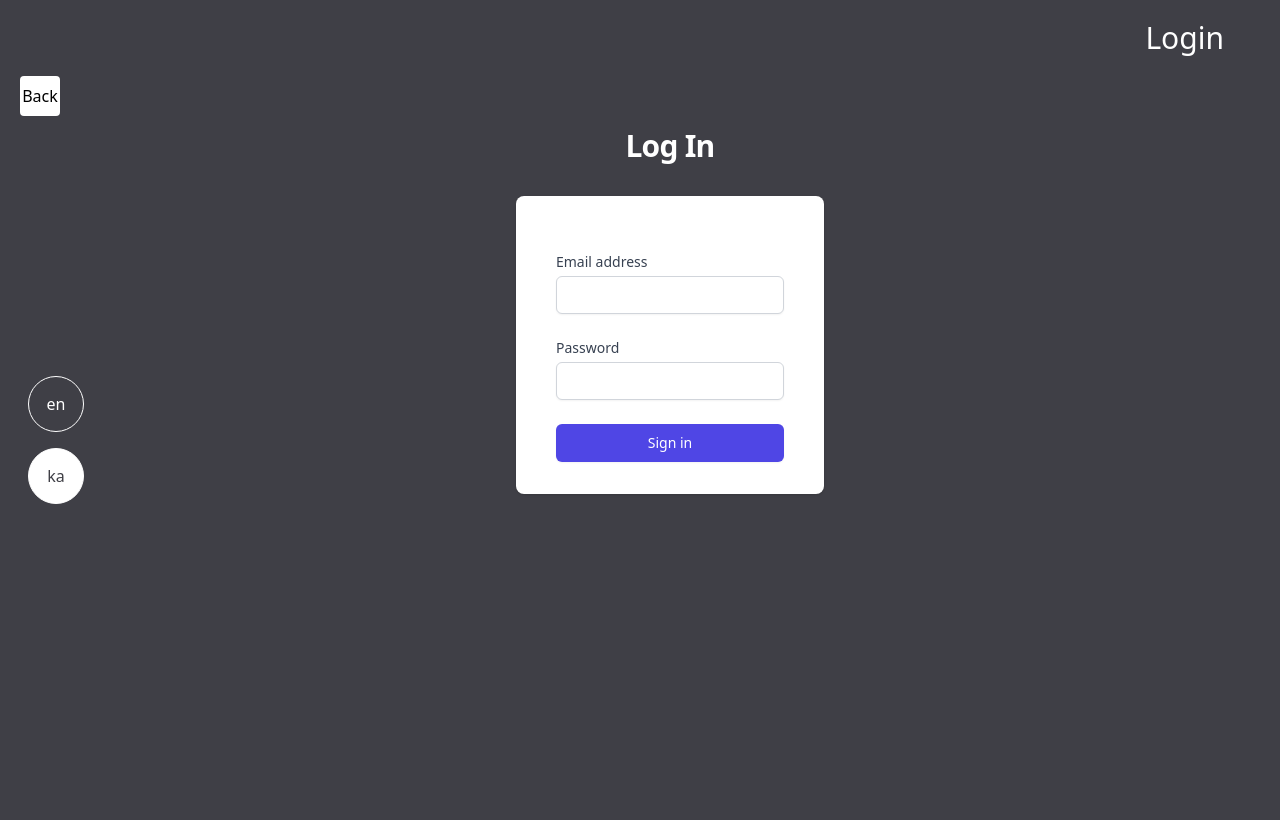
After one commit to sabalap/movie-quotes-local, a Laravel app: template resources/views/login/create.blade.php in a window 1280 px wide. The commit adds this page. Run offline with Laravel 9, Linux system fonts and the light colour scheme; the template is opened without the code that fills it, so the values that code supplies are empty; style sheets or scripts are compiled from the project's sources; parts of the project's set-up code (start-up, migrations or seed data) failed here and were passed over.

Commit message:
feat: login and logout

```diff
--- a/resources/views/components/layout.blade.php
+++ b/resources/views/components/layout.blade.php
@@ -13,8 +13,23 @@
         <!-- Styles -->
 
     </head>
-    <body class="bg-zinc-700">
-        <div class="flex">
+    <body class="bg-zinc-700 min-h-screen">
+        @auth
+        <div class="mt-5 text-white justify-end mr-14 text-3xl flex">
+            <h2 class="mr-8">Welcome!</h2>
+            <form method="POST" action="/logout">
+                @csrf
+                <button type="submit" class="bg-pink-200 text-black">Logout</button>
+            </form>
+        </div>
+        @else
+        <div class="mt-5 text-white text-right mr-14 text-3xl">
+            <a href="/login">
+                Login
+            </a>
+        </div>
+        @endauth
+        <div class="flex mb-3">
             <language-panel>
                 <div class="mt-80 ml-7 flex flex-col fixed">
                     <span class="mb-4 w-14 h-14 flex items-center justify-center text-white rounded-full border-white border">en</span>
--- /dev/null
+++ b/resources/views/login/create.blade.php
@@ -0,0 +1,33 @@
+<x-layout>
+    <button class="ml-5 w-10 h-10 bg-white mt-5 rounded">
+        <a href="/">Back</a>
+    </button>
+    <div class="flex-col mx-auto">
+        <div class="flex min-h-full flex-col justify-center py-12 sm:px-6 lg:px-8">
+            <div class="sm:mx-auto sm:w-full sm:max-w-md">
+            <h2 class="mt-6 text-center text-3xl font-bold tracking-tight text-white">Log In</h2>
+            </div>
+            <div class="mt-8 sm:mx-auto sm:w-full sm:max-w-md">
+            <div class="bg-white py-8 px-4 shadow sm:rounded-lg sm:px-10">
+            <form action="/login" class="space-y-6" method="POST">
+            @csrf
+          <div>
+            <label for="email" class="block text-sm font-medium text-gray-700">Email address</label>
+            <div class="mt-1">
+              <input id="email" name="email" type="email" autocomplete="email" class="block w-full appearance-none rounded-md border border-gray-300 px-3 py-2 placeholder-gray-400 shadow-sm focus:border-indigo-500 focus:outline-none focus:ring-indigo-500 sm:text-sm">
+            </div>
+          </div>
+
+          <div>
+            <label for="password" class="block text-sm font-medium text-gray-700">Password</label>
+            <div class="mt-1">
+              <input id="password" name="password" type="password" autocomplete="current-password" class="block w-full appearance-none rounded-md border border-gray-300 px-3 py-2 placeholder-gray-400 shadow-sm focus:border-indigo-500 focus:outline-none focus:ring-indigo-500 sm:text-sm">
+            </div>
+          </div>
+
+          <div>
+            <button type="submit" class="flex w-full justify-center rounded-md border border-transparent bg-indigo-600 py-2 px-4 text-sm font-medium text-white shadow-sm hover:bg-indigo-700 focus:outline-none focus:ring-2 focus:ring-indigo-500 focus:ring-offset-2">Sign in</button>
+          </div>
+        </form>
+    </div>
+</x-layout>
--- a/resources/views/movies/show.blade.php
+++ b/resources/views/movies/show.blade.php
@@ -1,5 +1,5 @@
 <x-layout>
-    <button class="w-10 h-10 bg-white mt-5 rounded">
+    <button class="ml-5 w-10 h-10 bg-white mt-5 rounded">
         <a href="/">Back</a>
     </button>
     <div class="text-center mx-auto w-5/12 mt-20 inline-block">
--- a/routes/web.php
+++ b/routes/web.php
@@ -1,5 +1,6 @@
 <?php
 
+use App\Http\Controllers\LoginController;
 use App\Http\Controllers\MovieController;
 use Illuminate\Support\Facades\Route;
 
@@ -16,3 +17,8 @@ use Illuminate\Support\Facades\Route;
 
 Route::get('/', [MovieController::class, 'index'])->name('home');
 Route::get('movies/{movie:title}', [MovieController::class, 'show']);
+
+Route::get('login', [LoginController::class, 'create']);
+Route::post('login', [LoginController::class, 'store']);
+
+Route::post('logout', [LoginController::class, 'destroy']);
```
Also changed, not shown: app/Http/Controllers/LoginController.php (added, +37 -0 lines), app/Http/Requests/LoginRequest.php (added, +40 -0 lines).
